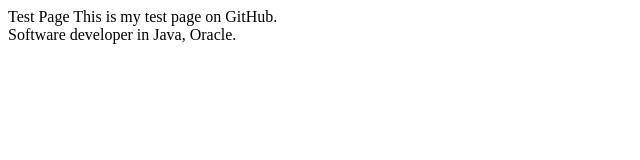
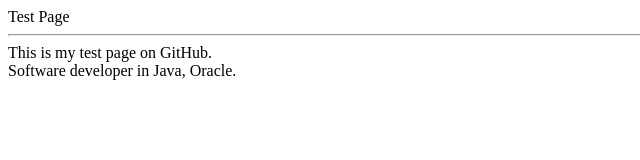
Before and after one commit to jxu512/XuRepo, a plain HTML site: page index.html in a window 1280 px wide. Shown: the whole page, without its empty margins (0-640 px from the left). Drawn offline with Linux system fonts and the light colour scheme.

Commit message:
Update index.html

```diff
--- a/index.html
+++ b/index.html
@@ -1,6 +1,7 @@
 <html>
-<head>Test Page</head>
+<header>Test Page</header>
 <body>
+<hr>
 This is my test page on GitHub.<br>
 Software developer in Java, Oracle.
 </body>
```
